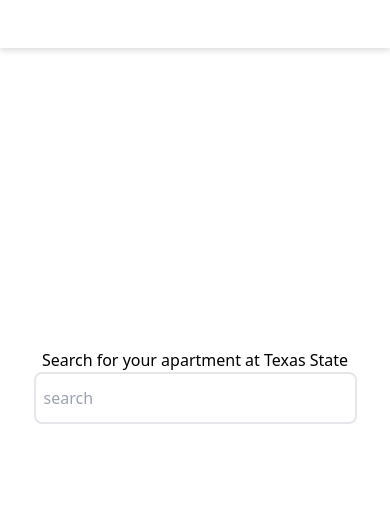
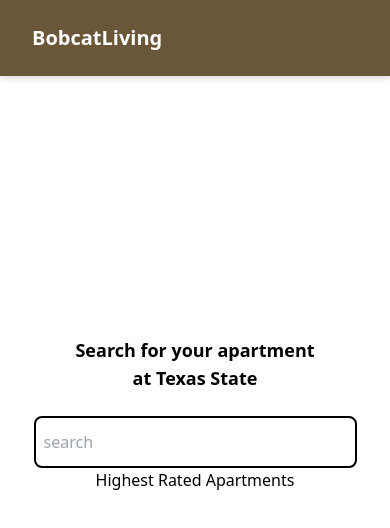
Before and after one commit to MichaelAlex03/BobcatLiving, a React app in the folder bobcatLiving/: page / in a window 390 px wide. Shown: the top 528 px of the page. Built offline with nearby package versions, Linux system fonts and the light colour scheme; the HTML template or start-up script is replaced by a standard one.

Commit message:
fixed mobile view for home page

```diff
--- a/bobcatLiving/src/Pages/home.tsx
+++ b/bobcatLiving/src/Pages/home.tsx
@@ -1,17 +1,36 @@
 import Navbar from "../components/Navbar"
 import React from 'react'
+import {useState} from 'react'
+
 
 export const Home = () => {
+
+  const [searchData, setSearchData] = useState<{ data: string }>({ data: "" })
+
+  const handleChange = (e: React.ChangeEvent<HTMLInputElement>) => {
+    const {value} = e.target;
+    setSearchData({data: value})
+  }
+  console.log(searchData)
+
   return (
-    <div>
+    <>
       <Navbar />
-      <div className="flex flex-col rounded-md justify-center items-center h-[80vh]">
-        <h1>Search for your apartment at Texas State</h1>
-        <input className="border-2 pl-2 pr-20 py-3 rounded-lg"
-          type="text"
-          placeholder="search"/>
+      <div className="flex flex-col items-center justify-center h-[80vh]">
+        <div className="flex flex-col rounded-md items-center justify-center">
+          <h1 className="text-center w-2/3 text-lg mb-6 font-bold">Search for your apartment at Texas State</h1>
+          <input className="border-2 border-black pl-2 pr-20 py-3 rounded-lg"
+            type="text"
+            placeholder="search"
+            onChange={handleChange}
+            value={searchData.data}/>
+        </div>
+
+        <div>
+          <h1>Highest Rated Apartments</h1>
+        </div>
       </div>
-    </div>
+    </>
   )
 }
 
--- a/bobcatLiving/src/components/Navbar.tsx
+++ b/bobcatLiving/src/components/Navbar.tsx
@@ -7,7 +7,7 @@
 
   return (
     <div>
-      <header className="flex justify-center text-black py-6 px-8 md:px-32 bg-white drop-shadow-md">
+      <header className="flex justify-center text-white py-6 px-8 md:px-32 bg-background drop-shadow-md">
 
         <ul className='hidden xl:flex lg:flex items-center gap-12 font-semibold text-base'>
           <li><a href="/" className='nav'>Home</a></li>
@@ -15,12 +15,17 @@
           <li><a href="/" className='nav '>Contact</a></li>
         </ul>
 
+
         <div className='hidden xl:flex lg:flex ml-auto gap-8 font-semibold' >
-          <button className='py-2 px-8 hover:bg-white hover:text-blue-500 hover:border-blue-500 border-2 bg-blue-500 text-white rounded-md transition-all cursor-pointer hover:bg-blue-70'>Log In</button>
-          <button className='py-2 px-8 text-blue-500 hover:bg-blue-500 hover:text-white border-blue-400 border-2 rounded-md transition-all cursor-pointer'>Sign Up</button>
+          <button className='py-2 px-8 hover:bg-background hover:text-white hover:border-bg-background border-2 bg-bar text-white rounded-md transition-all cursor-pointer hover:bg-blue-70'>Log In</button>
+          <button className='py-2 px-8 text-white hover:bg-bar hover:text-white border-bg-bar border-2 rounded-md transition-all cursor-pointer'>Sign Up</button>
         </div>
 
-        <i className='bx bx-menu xl:hidden lg:hidden text-5xl cursor-pointer flex justify-start ' onClick={() => setIsMenuOpen(!isMenuOpen)}></i>
+        <div className='lg:hidden flex items-center w-full'>
+          <span className='text-xl font-bold block mr-auto'>BobcatLiving</span>
+          <i className='bx bx-menu text-5xl cursor-pointer flex justify-start ' onClick={() => setIsMenuOpen(!isMenuOpen)}></i>
+        </div>
+
       </header>
 
       <div className={`absolute xl:hidden lg:hidden m:hidden top-24 left-0 w-full bg-white flex flex-col items-center gap-6 font-semibold transform transition-transform'
--- a/bobcatLiving/src/index.css
+++ b/bobcatLiving/src/index.css
@@ -19,11 +19,19 @@
 
   /*Creates the underline for each navlink after the navlink has been hovered over. Width of underline starts at 0 and goes to 100% over 300ms time duration*/
   .nav::after{
-    @apply content-[''] bg-sky-400 h-[3px] w-[0] left-0 -bottom-[5px] rounded-xl absolute duration-300
+    @apply content-[''] bg-bar h-[3px] w-[0] left-0 -bottom-[5px] rounded-xl absolute duration-300
   }
 
 
   .nav:hover::after{
     @apply w-[100%]
   }
+
+  .bg-background{
+    background-color: #6A5638;
+  }
+
+  .bg-bar{
+    background-color: #501214;
+  }
 }
```
